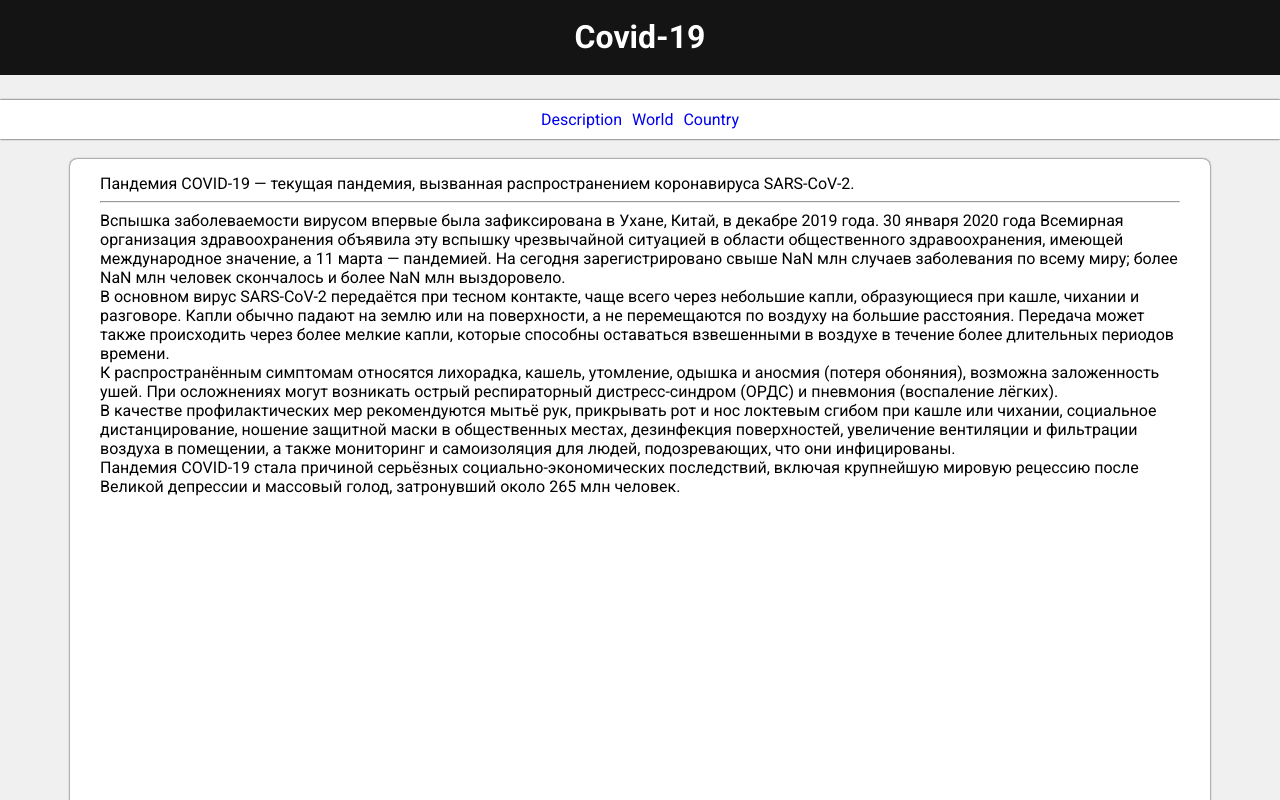
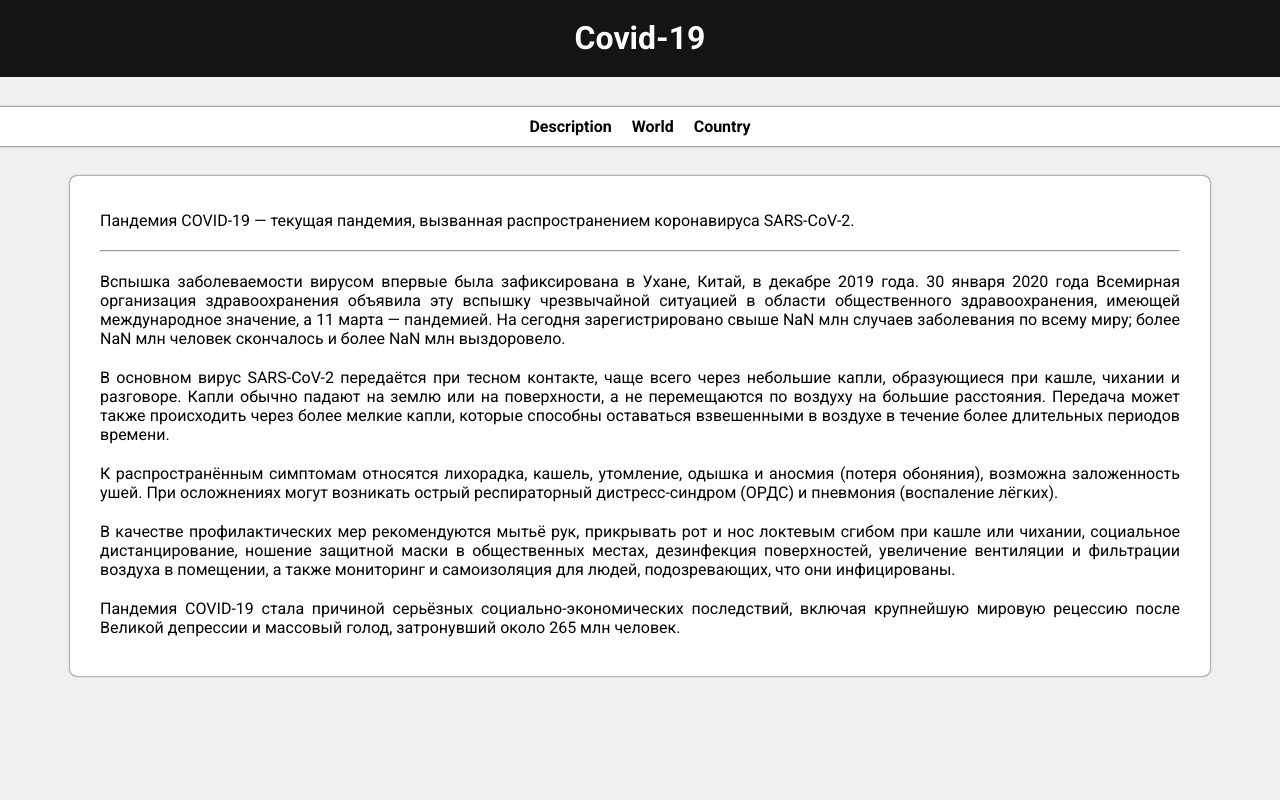
Before and after one commit to mvsman/covid-app, a React (Create React App) app: page / in a window 1280 px wide. Shown: the top 800 px of the page. Built offline with nearby package versions, Linux system fonts and the light colour scheme; no server answers.

Commit message:
added some changes

```diff
--- a/src/App.css
+++ b/src/App.css
@@ -24,15 +24,22 @@ p {
   text-decoration: none;
 }
 
+img {
+  width: 12px;
+  height: 12px;
+}
+
+.App {
+  height: 100vh;
+}
+
 .header {
-  position: absolute;
-  left: 0;
-  top: 0;
   text-align: center;
   height: fit-content;
   width: 100%;
   color: #fff;
   background-color: rgb(20, 20, 20);
+  padding: 1px;
 }
 
 .container {
@@ -46,8 +53,7 @@ p {
   align-items: center;
   justify-content: center;
   height: fit-content;
-  margin-top: 100px;
-  margin-bottom: 20px;
+  margin: 30px 0;
   padding: 10px 0;
   background-color: #fff;
   box-shadow: 0px 0px 2px 0px #000;
@@ -59,16 +65,50 @@ p {
 }
 
 .nav__item {
+  font-weight: bold;
+  color: #000;
   margin: 0 5px;
+  padding: 5px 5px;
+}
+
+.underline {
+  position: relative;
+}
+.underline::before {
+  content: '';
+  position: absolute;
+  bottom: 0;
+  right: 0;
+  width: 0;
+  height: 2px;
+  background-color: rgb(0, 183, 255);
+  transition: width 0.6s cubic-bezier(0.25, 1, 0.5, 1);
+}
+@media (hover: hover) and (pointer: fine) {
+  .underline:hover::before {
+    left: 0;
+    right: auto;
+    width: 100%;
+  }
+}
+
+.active {
+  transition: 0.3s all;
+  color: grey;
 }
 
 .page {
   width: 100%;
-  height: 100vh;
+  min-height: 500px;
   padding: 15px 30px;
   background-color: #fff;
   box-shadow: 0px 0px 2px 0px #000;
   border-radius: 7px;
+}
+
+.description p {
+  margin: 20px 0px;
+  text-align: justify;
 }
 
 .page__country {
@@ -77,6 +117,7 @@ p {
 }
 
 .page__country-search {
+  margin-right: 30px;
   padding-right: 30px;
   padding-top: 30px;
   border-right: 1px solid rgb(190, 190, 190);
@@ -125,8 +166,8 @@ p {
 }
 
 .info-country {
-  font-size: 14px;
-  padding: 15px 10px;
+  font-size: 16px;
+  padding: 15px 0px;
 }
 
 .info-country p {
@@ -139,14 +180,13 @@ p {
 }
 .info-item {
   font-weight: bold;
+  font-size: 21px;
   width: 50%;
-  max-height: 20%;
   padding-top: 30px;
   padding-bottom: 10px;
   padding-left: 10px;
   margin-bottom: 30px;
-  background-color: #ecfff4;
-  box-shadow: 0px 0px 1px 0px #000;
+  border-bottom: 1px solid #808080;
 }
 .population {
   color: #0095ff;
@@ -161,12 +201,8 @@ p {
   color: #888888;
 }
 
-/* ===================
-  SELECTION
-*/
-
 .selection {
-  font-size: 14px;
+  font-size: 16px;
   display: flex;
   align-items: center;
   justify-content: space-between;
@@ -177,31 +213,20 @@ p {
   cursor: pointer;
 }
 .selection-list {
-  font-size: 14px;
   position: absolute;
   left: 0;
-  top: 26px;
+  top: 29px;
   width: 100%;
   box-shadow: 0px 0px 1px 0px #000;
   z-index: 1;
-  max-height: 114px;
+  max-height: 125px;
   height: auto;
   overflow: auto;
   background-color: #fff;
 }
 
-/* .selection-item {
-  padding: 3px 10px;
-  transition: 0.1s all;
-}
-
-.selection-item:hover {
-  background-color: aquamarine;
-  cursor: pointer;
-} */
-
 .selection-btn {
-  font-size: 14px;
+  font-size: 16px;
   display: flex;
   justify-content: space-between;
   padding: 3px 10px;
--- a/src/components/Nav.jsx
+++ b/src/components/Nav.jsx
@@ -1,18 +1,25 @@
 import { Link } from 'react-router-dom';
+import { useState } from 'react';
 
 function Nav() {
+  const nav = ['Description', 'World', 'Country'];
+  const links = ['/', '/world', '/country'];
+  const [active, setActive] = useState(nav[0]);
+
+  const onActive = (i) => setActive(i);
+
   return (
     <nav className="nav">
       <ul className="nav__list">
-        <li className="nav__item">
-          <Link to="/">Description</Link>
-        </li>
-        <li className="nav__item">
-          <Link to="/world">World</Link>
-        </li>
-        <li className="nav__item">
-          <Link to="/country">Country</Link>
-        </li>
+        {nav.map((elem, i) => (
+          <li key={elem} onClick={() => onActive(i)}>
+            {
+              <Link to={links[i]} className={`nav__item underline ${active === i ? 'active' : ''}`}>
+                {elem}
+              </Link>
+            }
+          </li>
+        ))}
       </ul>
     </nav>
   );
--- /dev/null
+++ b/src/components/SelectionList.jsx
@@ -0,0 +1,23 @@
+function SelectionList({ arr, handleOnClick, selectionItem }) {
+  return (
+    <div className="selection-list">
+      {arr.map((elem) => (
+        <div className="selection-item" key={elem.abbreviation}>
+          <button className="selection-btn" type="button" onClick={() => handleOnClick(elem)}>
+            <span>{elem.country}</span>
+            <span>
+              {selectionItem(elem) && (
+                <img
+                  src="https://upload.wikimedia.org/wikipedia/commons/thumb/4/44/Ok_font_awesome.svg/512px-Ok_font_awesome.svg.png"
+                  alt="selected"
+                />
+              )}
+            </span>
+          </button>
+        </div>
+      ))}
+    </div>
+  );
+}
+
+export default SelectionList;
--- a/src/pages/Country.jsx
+++ b/src/pages/Country.jsx
@@ -1,12 +1,12 @@
 import { useEffect, useRef, useState } from 'react';
 import CountryInfo from '../components/CountryInfo';
 import CovidInfo from '../components/CovidInfo';
+import SelectionList from '../components/SelectionList';
 import useLocalStorage from '../UseLocalStorage';
 
 function Country({ items, multiSelect = false }) {
   const [open, setOpen] = useState(false);
   const [selection, setSelection] = useLocalStorage('selection', []);
-  // const [selection, setSelection] = useState([]);
   const toggle = () => setOpen(!open);
   const ref = useRef(null);
 
@@ -39,8 +39,8 @@ function Country({ items, multiSelect = false }) {
     });
   }, []);
 
-  const close = (event) => {
-    if (!event.path.includes(ref.current)) {
+  const close = (e) => {
+    if (!e.path.includes(ref.current)) {
       setOpen(false);
     }
   };
@@ -71,19 +71,11 @@ function Country({ items, multiSelect = false }) {
             />
           </svg>
           {open && (
-            <div className="selection-list">
-              {filterArr.map((elem) => (
-                <div className="selection-item" key={elem.abbreviation}>
-                  <button
-                    className="selection-btn"
-                    type="button"
-                    onClick={() => handleOnClick(elem)}>
-                    <span>{elem.country}</span>
-                    <span>{selectionItem(elem) && 'selected'}</span>
-                  </button>
-                </div>
-              ))}
-            </div>
+            <SelectionList
+              arr={filterArr}
+              handleOnClick={handleOnClick}
+              selectionItem={selectionItem}
+            />
           )}
         </div>
         <CountryInfo selection={selection} />
--- a/src/pages/Description.jsx
+++ b/src/pages/Description.jsx
@@ -5,7 +5,7 @@ function Description({ items }) {
   const death = Math.floor(item.deaths / 1e6);
 
   return (
-    <div>
+    <div className="description">
       <p>
         Пандемия COVID-19 — текущая пандемия, вызванная распространением коронавируса SARS-CoV-2.
       </p>
```
